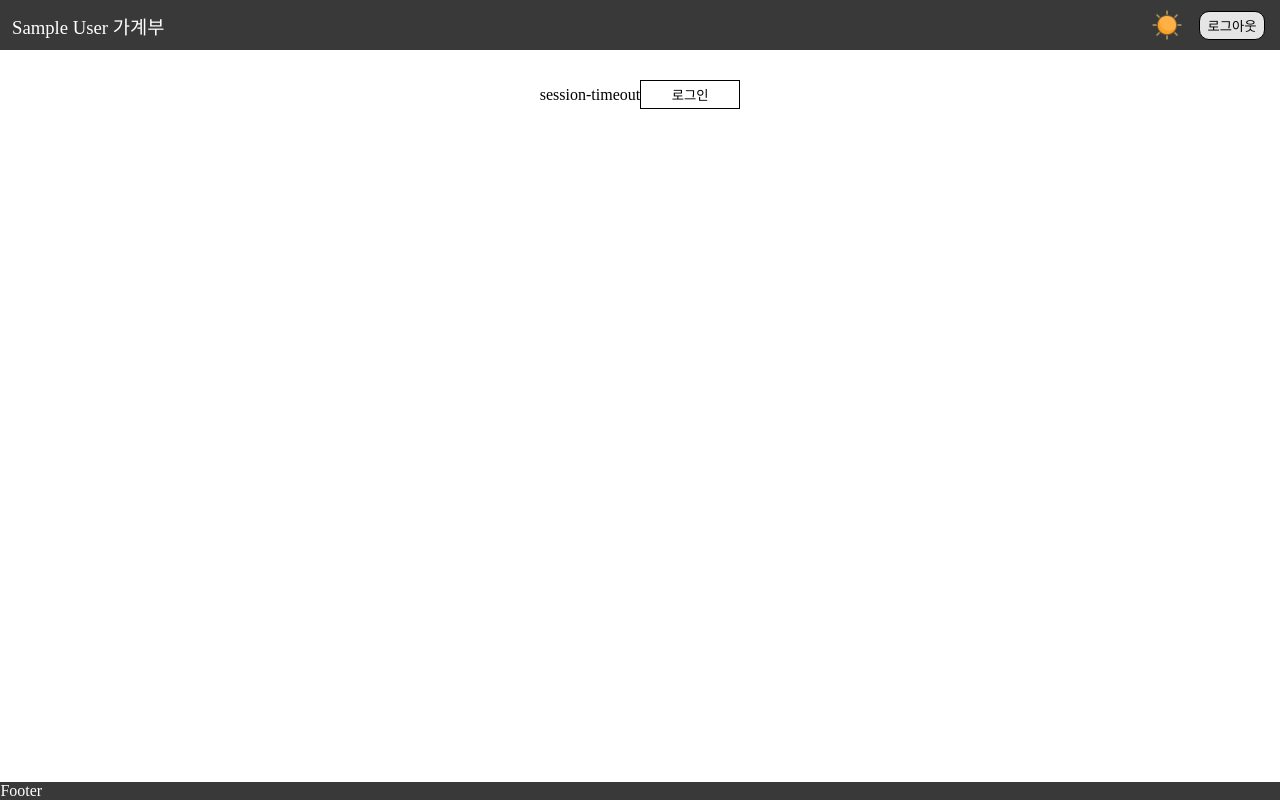
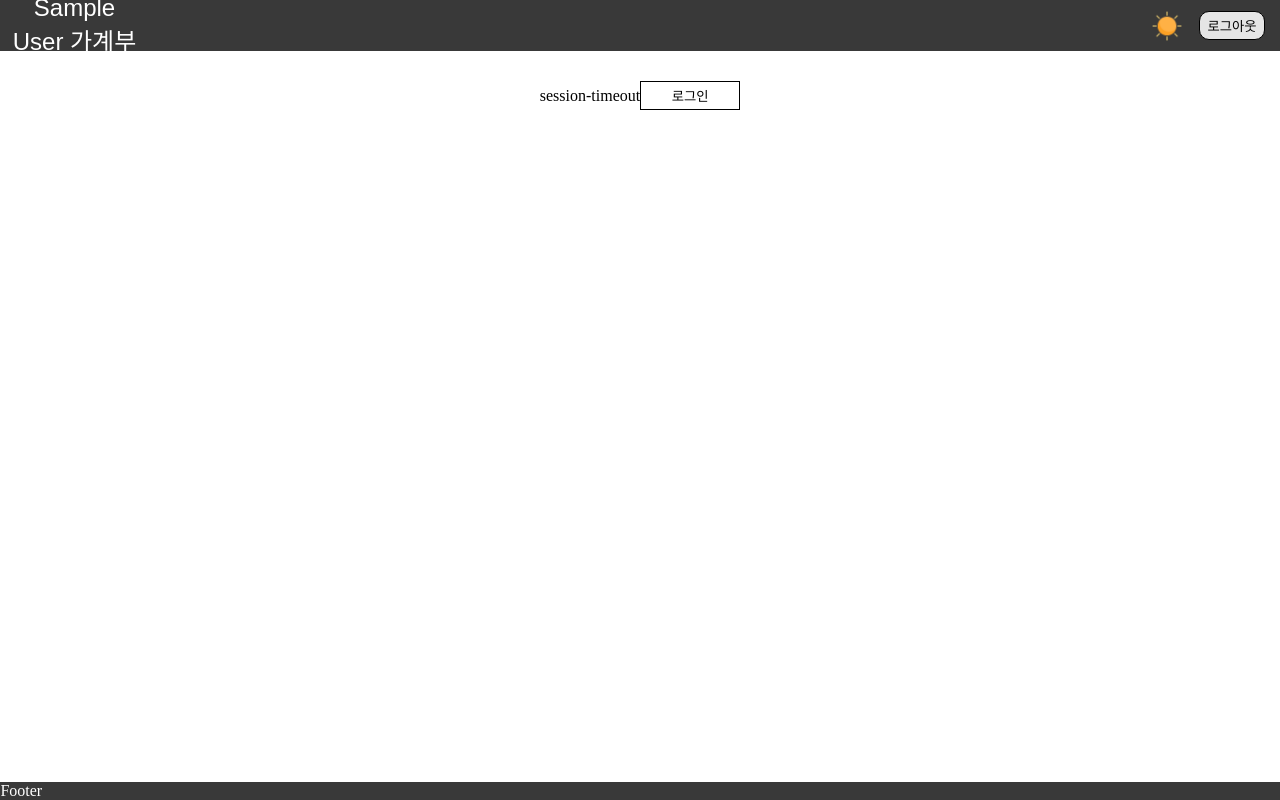
Before and after one commit to detail54/account-book, a Next.js app: page /session-timeout in a window 1280 px wide. Built offline with nearby package versions, Linux system fonts and the light colour scheme; no server answers; sample sign-in values are in the browser's storage.

Commit message:
header user이름 클릭시 대시보드 이동

```diff
--- a/src/components/atoms/button/Button.styles.ts
+++ b/src/components/atoms/button/Button.styles.ts
@@ -7,6 +7,7 @@ import styled, {
 const Button = styled.button<IButtonStyleProps>`
   ${({
     size,
+    noneBorder,
     fontColor,
     fontSize,
     bgColor,
@@ -37,15 +38,13 @@ const Button = styled.button<IButtonStyleProps>`
     flex: ${flex && flex};
     align-items: center;
     justify-content: center;
+    border: ${noneBorder ? 'none' : `1px solid ${theme.colors.themeColor}`};
   `}
 `
 
-const BasicButton = styled(Button)`
-  border: 1px solid ${({ theme }) => theme.colors.themeColor};
-`
+const BasicButton = styled(Button)``
 
 const RoundButton = styled(Button)`
-  border: 1px solid ${({ theme }) => theme.colors.themeColor};
   border-radius: ${(props) => props.theme.calcRem(10)};
 `
 
@@ -54,6 +53,7 @@ const WrapButton = styled(Button)`
   height: auto;
   border: none;
   display: flex;
+  border: none;
 `
 
 const ImgButton = styled.button<IImgButtonStyleProps>`
--- a/src/components/atoms/button/LinkButton.tsx
+++ b/src/components/atoms/button/LinkButton.tsx
@@ -2,7 +2,7 @@ import React from 'react'
 // lib
 import Link from 'next/link'
 // interface
-import { TColor, TFontColor, TSize } from 'styled-components'
+import { TColor, TFontColor, TFontSize, TSize } from 'styled-components'
 import { ButtonType } from './Button'
 // styles
 import Buttons from './Button.styles'
@@ -11,9 +11,11 @@ interface IProps {
   type?: ButtonType
   size: TSize
   fontColor?: TFontColor
+  fontSize?: TFontSize
   bgColor?: TColor
   marginY?: TSize<'zero'>
   marginX?: TSize<'zero'>
+  noneBorder?: boolean
   text: string
   link: string
 }
@@ -22,9 +24,11 @@ const LinkButton: React.FC<IProps> = ({
   type = 'BasicButton',
   size,
   fontColor,
+  fontSize,
   bgColor,
   marginY,
   marginX,
+  noneBorder,
   text,
   link,
 }) => {
@@ -34,9 +38,11 @@ const LinkButton: React.FC<IProps> = ({
       <ButtonEl
         size={size}
         fontColor={fontColor}
+        fontSize={fontSize}
         bgColor={bgColor}
         marginY={marginY}
         marginX={marginX}
+        noneBorder={noneBorder}
       >
         {text}
       </ButtonEl>
--- a/src/layout/Header.tsx
+++ b/src/layout/Header.tsx
@@ -1,4 +1,5 @@
 import React from 'react'
+import dynamic from 'next/dynamic'
 // lib
 import { signIn, signOut, useSession } from 'next-auth/react'
 import { useRouter } from 'next/router'
@@ -13,6 +14,8 @@ import HeaderStyles from './Header.styles'
 // image
 import sun from '../../public/assets/images/icon/sun.png'
 import moon from '../../public/assets/images/icon/moon.png'
+// components
+const LinkButton = dynamic(() => import('components/atoms/button/LinkButton'))
 
 interface IProps {
   isDarkMode: boolean
@@ -41,7 +44,19 @@ const Header: React.FC<IProps> = ({ isDarkMode, onChangeTheme }) => {
 
   return (
     <HeaderEl>
-      <UserInfo>{!session ? '' : `${session.user?.name} 가계부`}</UserInfo>
+      <UserInfo>
+        {session && (
+          <LinkButton
+            link='dashboard'
+            text={`${session.user?.name} 가계부`}
+            size='lg'
+            fontSize='xxl'
+            fontColor='white'
+            bgColor='black_1'
+            noneBorder
+          />
+        )}
+      </UserInfo>
       <Buttons>
         <ImgButton
           src={isDarkTheme ? moon : sun}
--- a/src/pages/_app.tsx
+++ b/src/pages/_app.tsx
@@ -25,7 +25,7 @@ const App = ({ Component, pageProps, router }: AppProps): JSX.Element => {
   return (
     <SessionProvider
       session={pageProps.session}
-      refetchInterval={5}
+      refetchInterval={60 * 5}
       refetchOnWindowFocus
     >
       <QueryClientProvider client={queryClient}>
--- a/src/pages/api/auth/[...nextauth].ts
+++ b/src/pages/api/auth/[...nextauth].ts
@@ -41,7 +41,7 @@ export default NextAuth({
     }),
   ],
   jwt: {
-    maxAge: 5,
+    maxAge: 60 * 5,
     encode: async ({ secret, token }) => {
       const encodedToken = jwt.sign(token!, secret)
       // sessionStorage.setItem('session-token', encodedToken)
@@ -55,7 +55,7 @@ export default NextAuth({
     },
   },
   session: {
-    maxAge: 5,
+    maxAge: 60 * 5,
     strategy: 'jwt',
   },
   callbacks: {
--- a/src/styles/styled.d.ts
+++ b/src/styles/styled.d.ts
@@ -84,6 +84,7 @@ declare module 'styled-components' {
   export interface DefaultTheme extends ITheme {}
   export interface IButtonStyleProps extends IStyleProps {
     size?: TSize
+    noneBorder?: boolean
   }
 
   export interface IListStyleProps extends IStyleProps {
```
